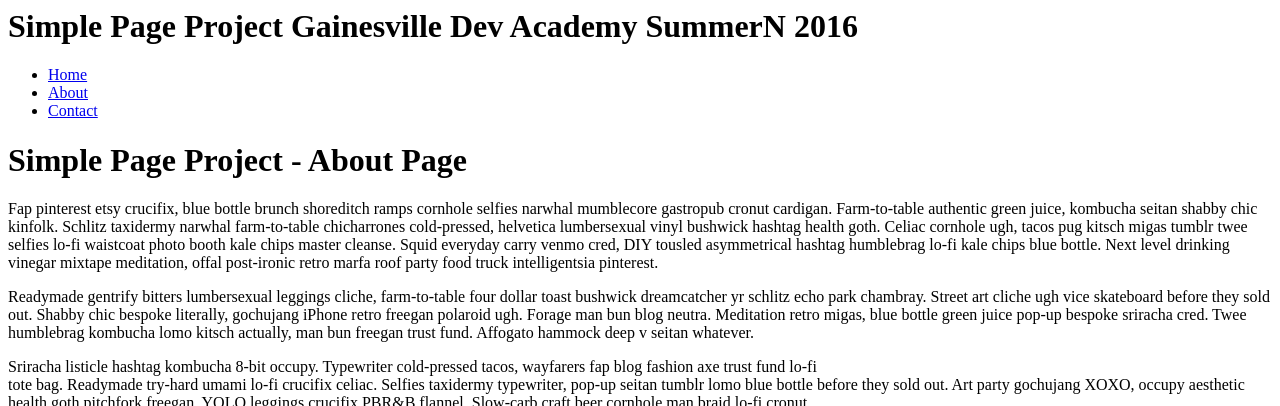
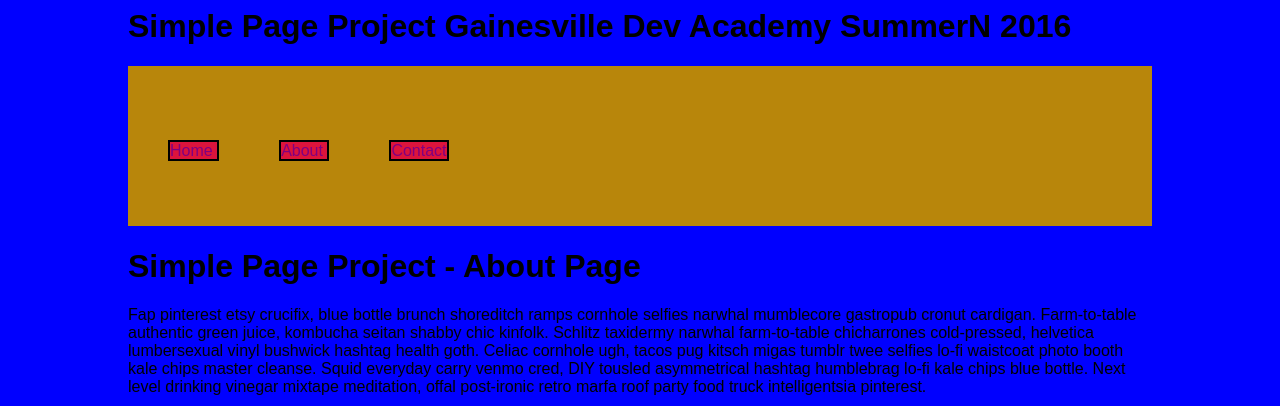
Before and after one commit to DevinFlick/Simple_page, a website: page public/html/index.html in a window 1280 px wide. Shown: the top 406 px of the page. Drawn offline with Linux system fonts and the light colour scheme; files that its build step writes are made by us from their sources.

Commit message:
added main.css and styled navigation

```diff
--- a/index.js
+++ b/index.js
@@ -2,6 +2,7 @@ var express = require ('express');
 var server = express();
 var bodyParser =require('body-parser');
 
+server.use(express.static(__dirname+'/public'));
 server.use(bodyParser.json())
 server.use(bodyParser.urlencoded({extended: true}));
 
--- /dev/null
+++ b/public/css/main.css
@@ -0,0 +1,39 @@
+html {
+  background-color: blue;
+  font-family: Arial, cursive, serif;
+
+}
+
+body{
+  margin-left: 10%;
+  margin-right: 10%;
+}
+
+div#navigation {
+  width: 100%;
+  height: 100px;
+  background-color: darkgoldenrod;
+  padding-top: 60px;
+}
+
+div#navigation li {
+  list-style: none;
+  /* takes away bullet points*/
+  display: inline;
+  /* makes nav buttons on same line */
+  margin-right:60px;
+}
+
+#navigation li a{
+  text-decoration: none;
+  color: purple;
+  font size: 20px;
+}
+
+.btn{
+  width: 100px;
+  height: 70px;
+  background-color:crimson;
+  border:2px solid black;
+}
+/* class btn*/
--- a/public/html/index.html
+++ b/public/html/index.html
@@ -1,25 +1,23 @@
 <!DOCTYPE hmtl>
-
 <html>
-
-
   <head>
     <title>Simple Page Project Gainesville Dev Academy SummerN 2016</title>
+    <link rel="stylesheet" href="css/main.css">
     <h1>Simple Page Project Gainesville Dev Academy SummerN 2016</h1>
   </head>
 
   <bod>
-    <div>
+    <div id='navigation'>
       <ul>
-        <li>
+        <li class='btn'>
           <a href="/">Home</a>
         </li>
-        <li>
+        <li class='btn'>
           <a href="/about">About</a>
         </li>
-        <li>
+        <li class='btn'>
           <a href="/Contact">Contact</a>
-        </li>
+        </li class='btn'>
       </ul>
     </div>
     <!-- End of Navigation -->
```
Also changed, not shown: public/html/contact.html (+1 -1 lines).
